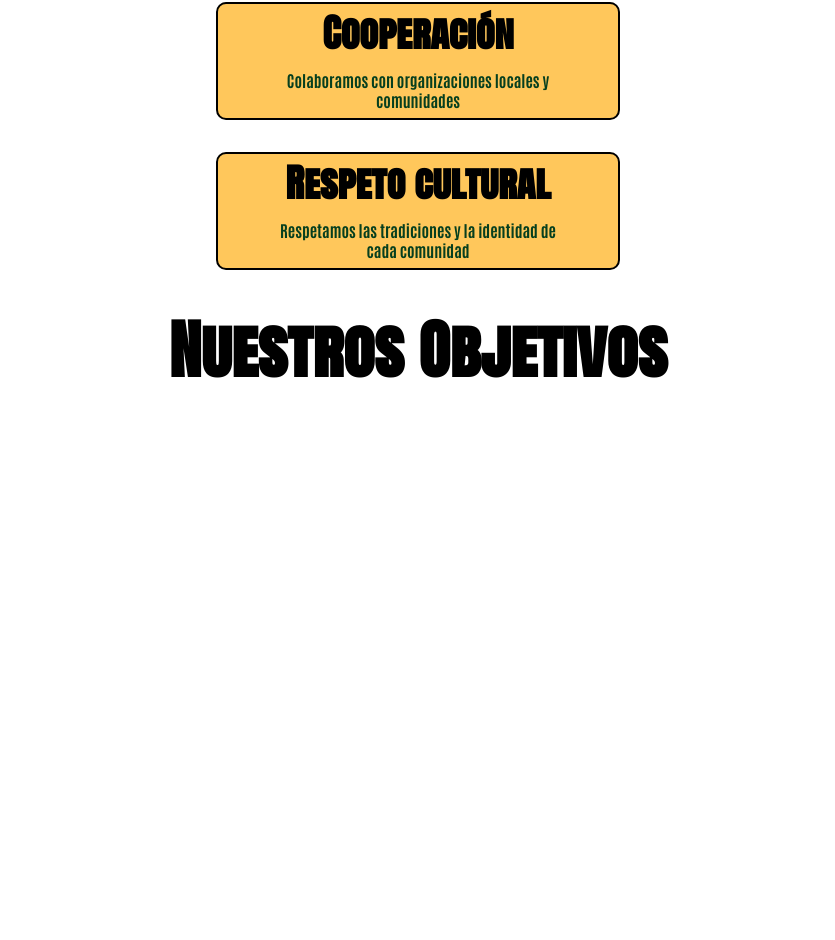
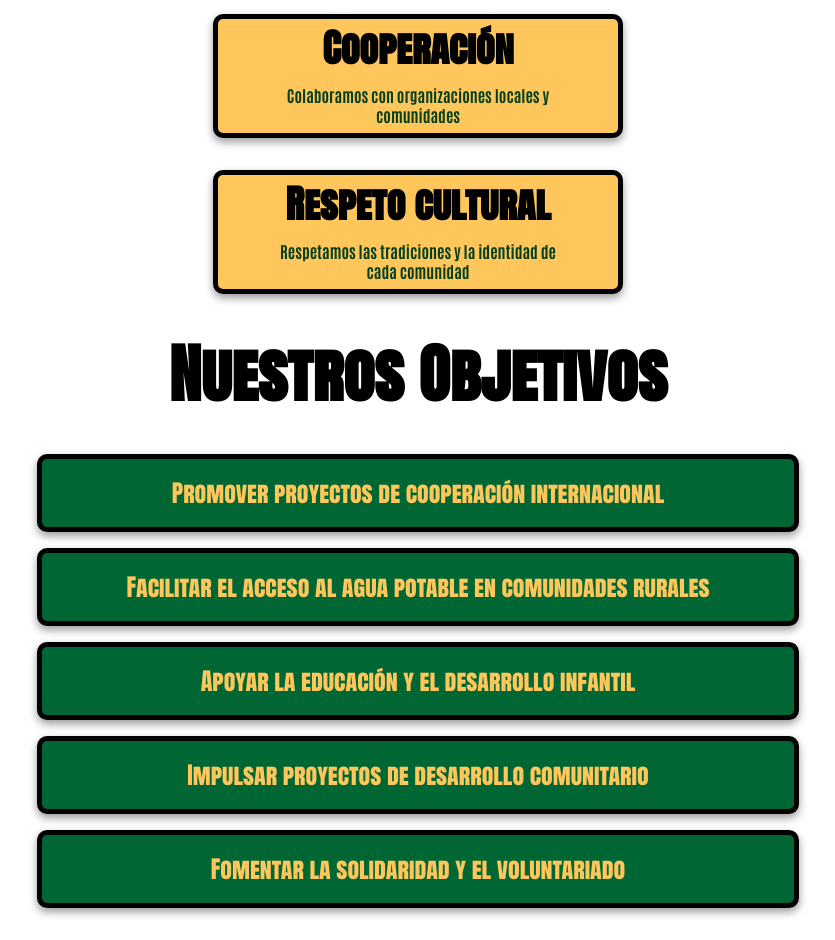
Before and after one commit to Tenvid/AuxiliumFundacionWeb, a React (Vite) app in the folder AuxilliumWeb/frontend/auxilium-web/: page /about-us in a window 1280 px wide. Shown: the part 1522-2462 px from the top of the page, without its empty margins (222-1057 px from the left). Before the commit the page ends 1952 px from the top, so only its background shows below. Built offline with nearby package versions, Linux system fonts and the light colour scheme.

Commit message:
feat(about us): add section of objectives

```diff
--- a/AuxilliumWeb/frontend/auxilium-web/src/components/AboutUsCard/AboutUsCard.module.css
+++ b/AuxilliumWeb/frontend/auxilium-web/src/components/AboutUsCard/AboutUsCard.module.css
@@ -6,6 +6,8 @@
   flex-direction: column;
   align-items: center;
   width: 400px;
+  border: 5px solid var(--dark);
+  box-shadow: 0 4px 8px rgba(0, 0, 0, 0.4);
 }
 
 .aboutUsCard__Title {
--- a/AuxilliumWeb/frontend/auxilium-web/src/pages/about-us/AboutUs.jsx
+++ b/AuxilliumWeb/frontend/auxilium-web/src/pages/about-us/AboutUs.jsx
@@ -1,6 +1,5 @@
 import styles from './AboutUs.module.css';
 import AboutUsCard from '../../components/AboutUsCard/AboutUsCard';
-import UnorderedList from '../../components/UnorderedList/UnorderedList';
 import { MainNav } from '../../components/MainNav/MainNav';
 import main_image from '../../assets/jessica-neves-sbMIZxxhgbw-unsplash.jpg';
 export default function AboutUs() {
@@ -27,6 +26,7 @@ export default function AboutUs() {
           digna.
         </p>
         <h2 className={styles.aboutUsSubtitle}>Nuestros Valores</h2>
+
         <div className={styles.aboutUsCardsContainer}>
           <AboutUsCard title="Transparencia">
             Gestionamos los recursos de forma responsable y clara.
@@ -41,7 +41,25 @@ export default function AboutUs() {
             Respetamos las tradiciones y la identidad de cada comunidad
           </AboutUsCard>
         </div>
+
         <h2 className={styles.aboutUsSubtitle}>Nuestros Objetivos</h2>
+        <ul className={styles.aboutUsUnorderedList}>
+          <li className={styles.aboutUsObjectiveCard}>
+            Promover proyectos de cooperación internacional
+          </li>
+          <li className={styles.aboutUsObjectiveCard}>
+            Facilitar el acceso al agua potable en comunidades rurales
+          </li>
+          <li className={styles.aboutUsObjectiveCard}>
+            Apoyar la educación y el desarrollo infantil
+          </li>
+          <li className={styles.aboutUsObjectiveCard}>
+            Impulsar proyectos de desarrollo comunitario
+          </li>
+          <li className={styles.aboutUsObjectiveCard}>
+            Fomentar la solidaridad y el voluntariado
+          </li>
+        </ul>
       </div>
     </>
   );
--- a/AuxilliumWeb/frontend/auxilium-web/src/pages/about-us/AboutUs.module.css
+++ b/AuxilliumWeb/frontend/auxilium-web/src/pages/about-us/AboutUs.module.css
@@ -41,3 +41,26 @@
   margin-top: 2rem;
   width: 60%;
 }
+
+.aboutUsUnorderedList {
+  list-style: none;
+  display: flex;
+  flex-direction: column;
+  gap: 1rem;
+  width: clamp(30vh, 60%, 90vh);
+  justify-content: center;
+  align-items: center;
+}
+
+.aboutUsObjectiveCard {
+  background-color: var(--primary);
+  border-radius: 10px;
+  padding: 1rem;
+  width: 100%;
+  text-align: center;
+  font-family: AntonSC;
+  color: var(--secondary);
+  font-size: clamp(1rem, 2vw, 1.5rem);
+  border: 5px solid var(--dark);
+  box-shadow: 0 4px 8px rgba(0, 0, 0, 0.4);
+}
```
